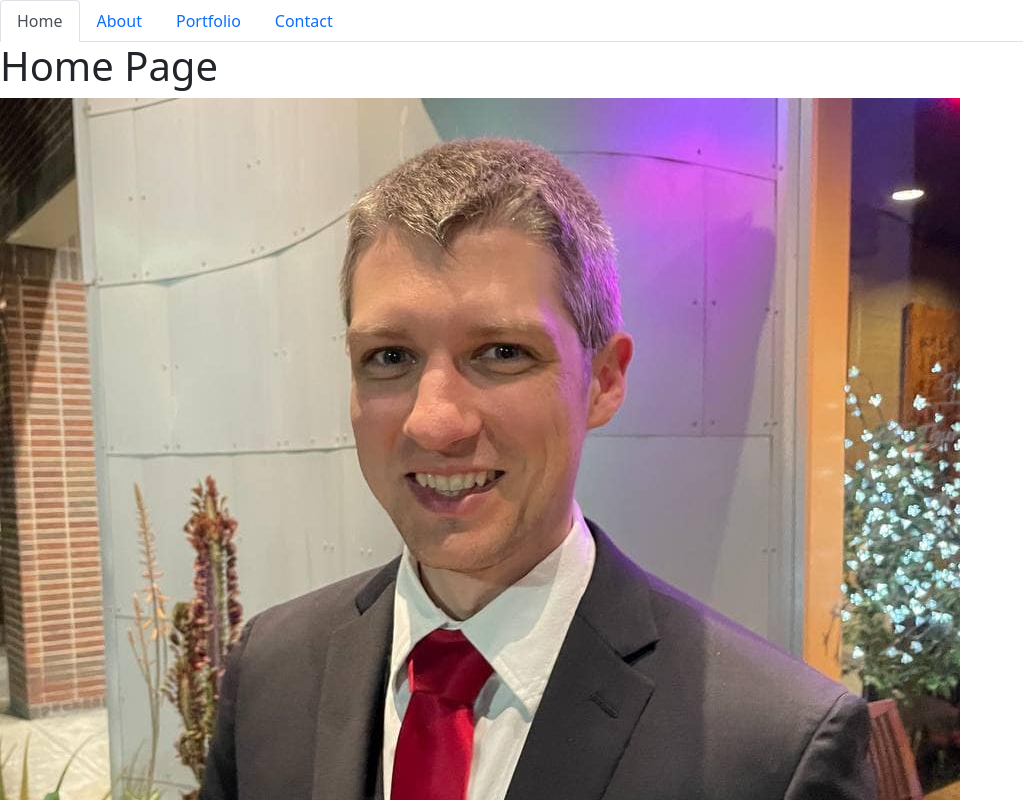
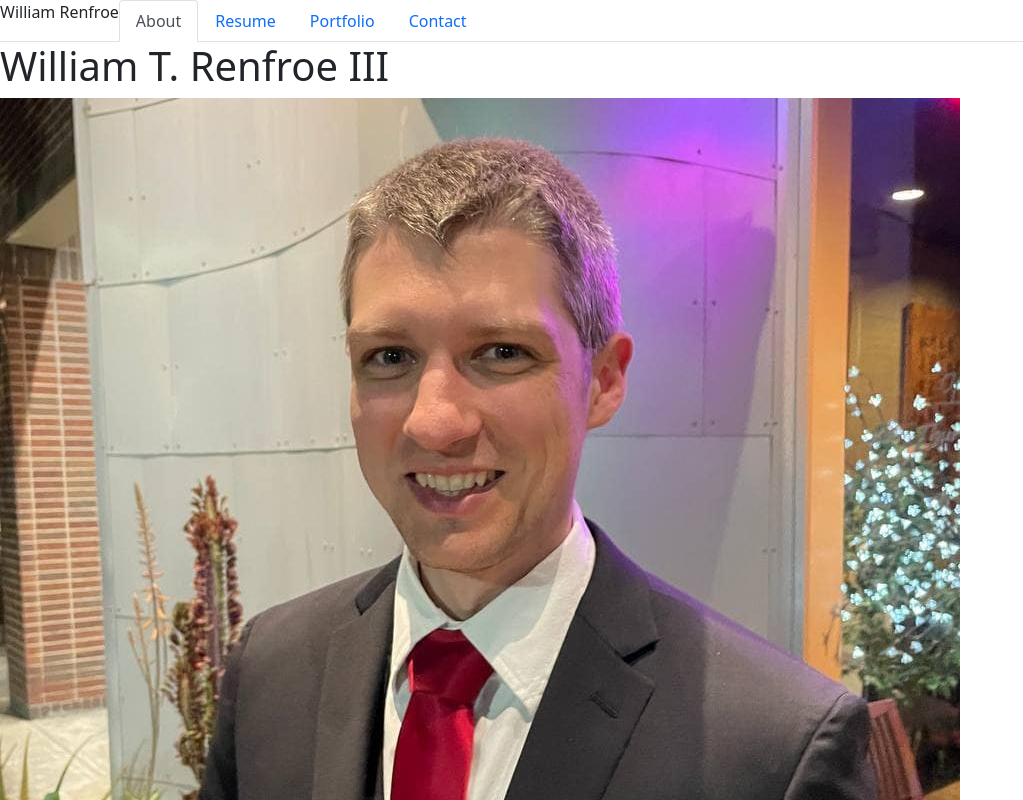
Before and after one commit to WTRIII/Portfolio-WTRIII, a React (Create React App) app: page / in a window 1280 px wide. Shown: the top 800 px of the page, without its empty margins (0-1023 px from the left). Built offline with nearby package versions, Linux system fonts and the light colour scheme.

Commit message:
modified files to match assignment readme

```diff
--- a/src/components/NavTabs.js
+++ b/src/components/NavTabs.js
@@ -5,25 +5,26 @@ import React from 'react';
 function NavTabs({ currentPage, handlePageChange }) {
   return (
     <ul className="nav nav-tabs">
+      <li className="nav-item"> William Renfroe </li>
       <li className="nav-item">
         <a
-          href="#home"
-          onClick={() => handlePageChange('Home')}
+          href="#about"
+          onClick={() => handlePageChange('About')}
           // This is a conditional (ternary) operator that checks to see if the current page is "Home"
           // If it is, we set the current page to 'nav-link-active', otherwise we set it to 'nav-link'
-          className={currentPage === 'Home' ? 'nav-link active' : 'nav-link'}
+          className={currentPage === 'About' ? 'nav-link active' : 'nav-link'}
         >
-          Home
+          About
         </a>
       </li>
       <li className="nav-item">
         <a
-          href="#about"
-          onClick={() => handlePageChange('About')}
+          href="#resume"
+          onClick={() => handlePageChange('Resume')}
           // Check to see if the currentPage is `About`, and if so we use the active link class from bootstrap. Otherwise, we set it to a normal nav-link
-          className={currentPage === 'About' ? 'nav-link active' : 'nav-link'}
+          className={currentPage === 'Resume' ? 'nav-link active' : 'nav-link'}
         >
-          About
+          Resume
         </a>
       </li>
       <li className="nav-item">
--- a/src/components/PortfolioContainer.js
+++ b/src/components/PortfolioContainer.js
@@ -1,20 +1,20 @@
 import React, { useState } from 'react';
 import NavTabs from './NavTabs';
-import Home from './pages/Home';
 import About from './pages/About';
+import Resume from './pages/Resume';
 import Portfolio from './pages/Portfolio';
 import Contact from './pages/Contact';
 
 export default function PortfolioContainer() {
-  const [currentPage, setCurrentPage] = useState('Home');
+  const [currentPage, setCurrentPage] = useState('About');
 
   // This method is checking to see what the value of `currentPage` is. Depending on the value of currentPage, we return the corresponding component to render.
   const renderPage = () => {
-    if (currentPage === 'Home') {
-      return <Home />;
-    }
     if (currentPage === 'About') {
       return <About />;
+    }
+    if (currentPage === 'Resume') {
+      return <Resume />;
     }
     if (currentPage === 'Portfolio') {
       return <Portfolio />;
--- a/src/components/pages/About.js
+++ b/src/components/pages/About.js
@@ -1,24 +1,42 @@
 import React from 'react';
+import portfolioImage from '../images/professional-portfolio.jpg';
 
 export default function About() {
   return (
     <div>
-      <h1>About Page</h1>
+      <h1>William T. Renfroe III</h1>
+      <img src={portfolioImage}></img>
+      <br />
+      <br />
+
       <p>
+        I am an full stack web developer that has just started my journey of coding. I graduated from the University of Texas at Austin Coding Bootcamp in December of 2020. There, I learned:
+        <br />
+        <br />
+        <li>React</li>
+        <li>MongoDB</li>
+        <li>JavaScript</li>
+        <li>JQuery</li>
+        <li>HandleBars</li>
+        <li>Bootstrap</li>
+        <li>HTML</li>
+        <li>CSS</li>
+
+        <br />
+        <br />
+
         I graduated from Virginia Military Institute and began a career in the U.S. Army. I became an Armor Officer and served in Fort Benning with a Cavalry unit. After serving my time for my country, I decided to serve my community and moved back to Austin. Here, I started working for a non-profit organization in the medical industry and continued there through the worst of the COVID-19 pandemic.
-        <br/>
-        <br/>
+        <br />
+        <br />
         Now, I feel my calling is in tech and so I decided to learn coding. Full stack web development is just the first step in my journey to being in the tech world.
-        <br/>
-        <br/>
+        <br />
+        <br />
         When I am not coding or taking care of my cats, you can find me in the gym, moving that weight. I also like to read, socialize with my friends, and chow down on a delicious spaghetti.
+        <br />
+        <br />
 
       </p>
-      <div>
-        {/* <img></img>
-        <img></img>
-        <img></img> */}
-      </div>
+
     </div>
   );
 }
--- a/src/components/pages/Contact.js
+++ b/src/components/pages/Contact.js
@@ -3,19 +3,8 @@ import React from 'react';
 export default function Contact() {
   return (
     <div>
-      <h1>Contact Page</h1>
+      <h1>Contact Me</h1>
       <p>
-        Integer cursus bibendum sem non pretium. Vestibulum in aliquet sem, quis
-        molestie urna. Aliquam semper ultrices varius. Aliquam faucibus sit amet
-        magna a ultrices. Aenean pellentesque placerat lacus imperdiet
-        efficitur. In felis nisl, luctus non ante euismod, tincidunt bibendum
-        mi. In a molestie nisl, eu sodales diam. Nam tincidunt lacus quis magna
-        posuere, eget tristique dui dapibus. Maecenas fermentum elementum
-        faucibus. Quisque nec metus vestibulum, egestas massa eu, sollicitudin
-        ipsum. Nulla facilisi. Sed ut erat ligula. Nam tincidunt nunc in nibh
-        dictum ullamcorper. Class aptent taciti sociosqu ad litora torquent per
-        conubia nostra, per inceptos himenaeos. Etiam ornare rutrum felis at
-        rhoncus. Etiam vel condimentum magna, quis tempor nulla.
       </p>
     </div>
   );
--- a/src/components/pages/Home.js
+++ /dev/null
@@ -1,29 +0,0 @@
-import React from 'react';
-import portfolioImage from '../images/professional-portfolio.jpg';
-
-export default function Home() {
-  return (
-    <div>
-      <h1>Home Page</h1>
-      <img src = {portfolioImage}></img>
-<br/>
-<br/>
-
-      <p>
-        I am an full stack web developer that has just started my journey of coding. I graduated from the University of Texas at Austin Coding Bootcamp in December of 2020. There, I learned:
-<br/>
-<br/>
-<li>React</li>
-<li>MongoDB</li>
-<li>JavaScript</li>
-<li>JQuery</li>
-<li>HandleBars</li>
-<li>Bootstrap</li>
-<li>HTML</li>
-<li>CSS</li>
-
-      </p>
-
-    </div>
-  );
-}
--- /dev/null
+++ b/src/components/pages/Resume.js
@@ -0,0 +1,21 @@
+import React from 'react';
+
+export default function Resume() {
+  return (
+    <div>
+      <h1>Resume</h1>
+      <p>
+        I graduated from Virginia Military Institute and began a career in the U.S. Army. I became an Armor Officer and served in Fort Benning with a Cavalry unit. After serving my time for my country, I decided to serve my community and moved back to Austin. Here, I started working for a non-profit organization in the medical industry and continued there through the worst of the COVID-19 pandemic.
+        <br/>
+        <br/>
+        Now, I feel my calling is in tech and so I decided to learn coding. Full stack web development is just the first step in my journey to being in the tech world.
+        <br/>
+        <br/>
+        When I am not coding or taking care of my cats, you can find me in the gym, moving that weight. I also like to read, socialize with my friends, and chow down on a delicious spaghetti.
+
+      </p>
+      <div>
+      </div>
+    </div>
+  );
+}
```
Also changed, not shown: 1 other file (tests, documents, lock files or other folders).
